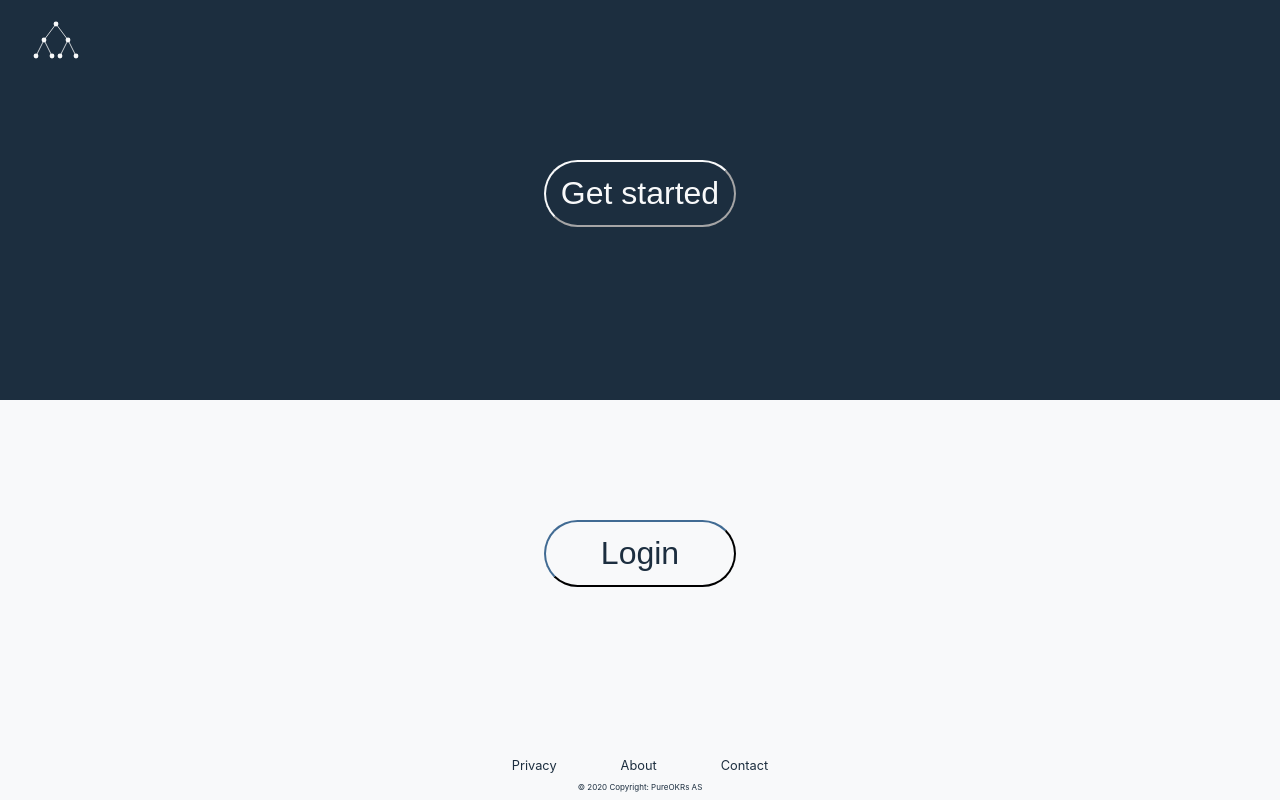
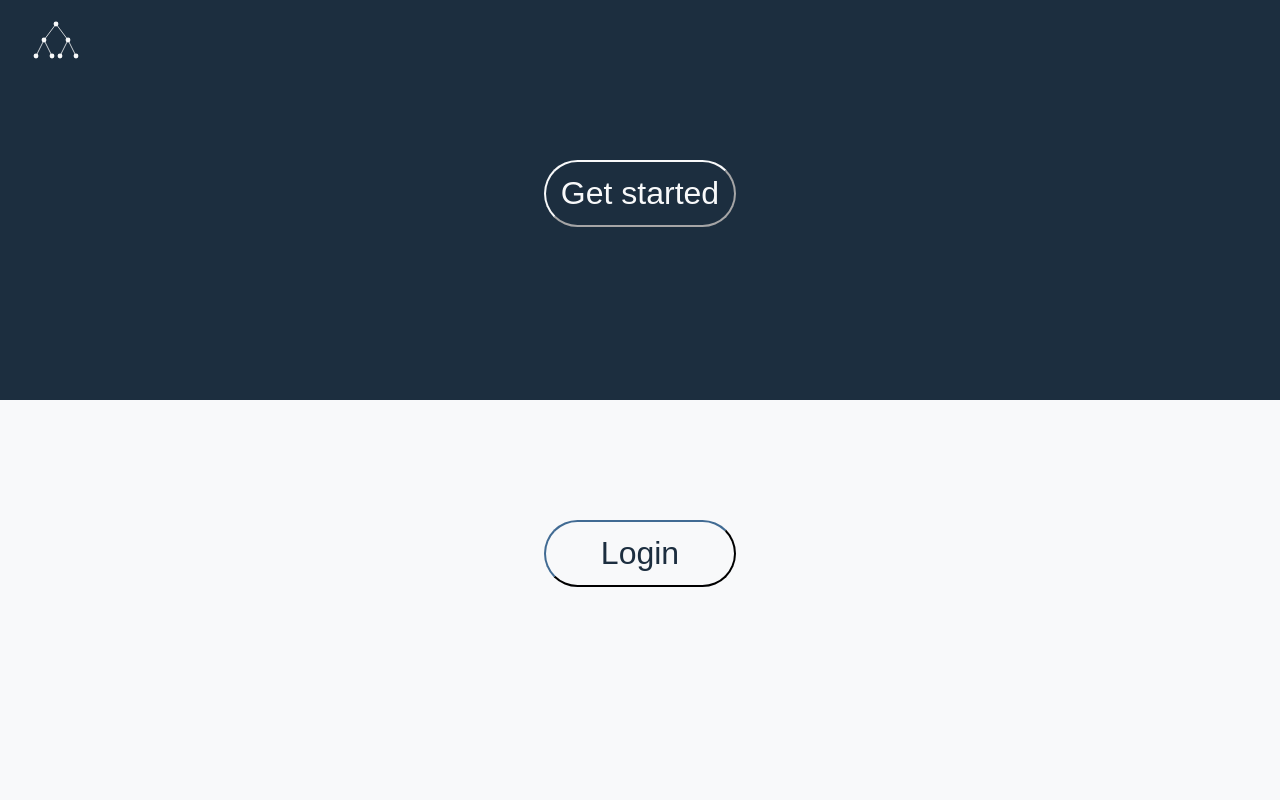
Before and after one commit to nilseng/pureokrs2, a React (Create React App) app: page / in a window 1280 px wide. Built offline with nearby package versions, Linux system fonts and the light colour scheme.

Commit message:
removing footer

```diff
--- a/src/components/Footer.js
+++ /dev/null
@@ -1,21 +0,0 @@
-import React from "react";
-import "../styles/Footer.css";
-
-const Footer = () => {
-  return (
-    <div className="resources">
-      <a className="resourceLink" href="/privacy">
-        Privacy
-      </a>
-      <a className="resourceLink" href="/about">
-        About
-      </a>
-      <a className="resourceLink" href="mailto:contact@pureokrs.com">
-        Contact
-      </a>
-      <p className="copyRight">© 2020 Copyright: PureOKRs AS</p>
-    </div>
-  );
-};
-
-export default Footer;
--- a/src/components/Welcome.js
+++ b/src/components/Welcome.js
@@ -4,7 +4,6 @@ import { Link } from "react-router-dom";
 import "../styles/Welcome.css";
 import "../styles/common/buttonLight.css";
 import "../styles/common/buttonDark.css";
-import Footer from "./Footer";
 import AnimatedLogo from "./AnimatedLogo";
 
 const Welcome = () => {
@@ -23,7 +22,6 @@ const Welcome = () => {
           Login
         </button>
       </div>
-      <Footer />
     </header>
   );
 };
```
